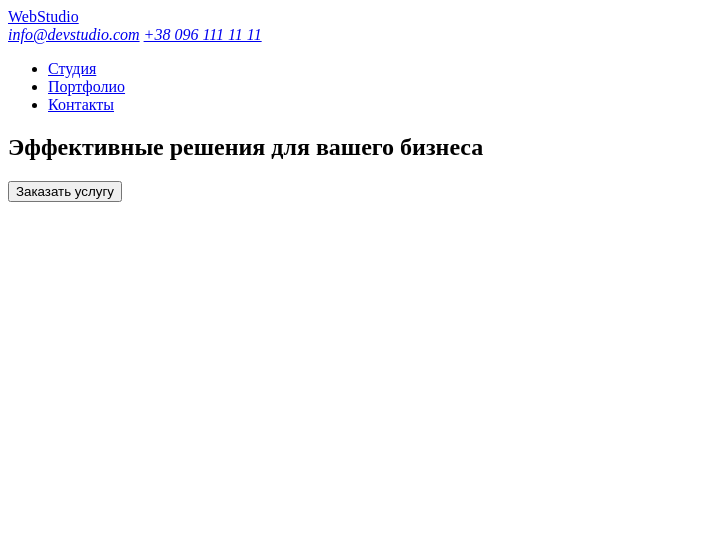
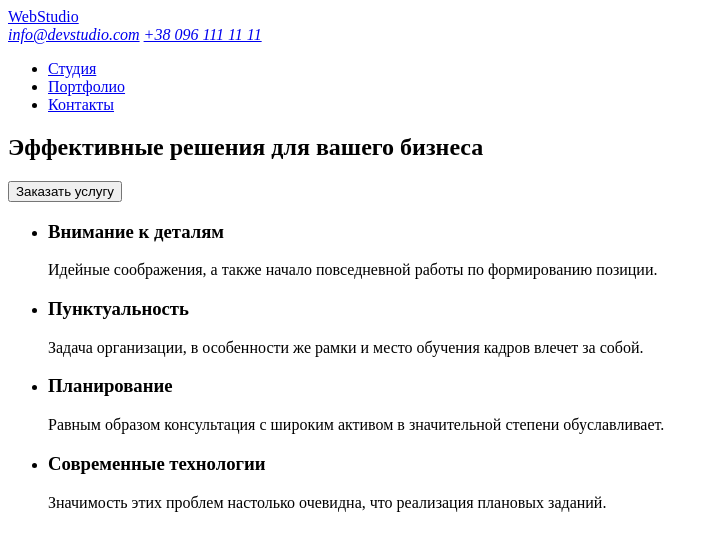
Before and after one commit to i-havr/goit-markup-hw-01, a plain HTML site: page index.html in a window 1280 px wide. Shown: the whole page, without its empty margins (0-719 px from the left). Drawn offline with Linux system fonts and the light colour scheme.

Commit message:
Додав 4 переваги

```diff
--- a/index.html
+++ b/index.html
@@ -34,6 +34,15 @@
             <h1>Эффективные решения для вашего бизнеса</h1>
             <button type="button">Заказать услугу</button>
         </section>
+        <section id="benefits">
+            <ul>
+                <li><h3>Внимание к деталям</h3><span>Идейные соображения, а также начало повседневной работы по формированию позиции.</span></li>
+                <li><h3>Пунктуальность</h3><span>Задача организации, в особенности же рамки и место обучения кадров влечет за собой.</span></li>
+                <li><h3>Планирование</h3><span>Равным образом консультация с широким активом в значительной степени обуславливает.</span></li>
+                <li><h3>Современные технологии</h3><span></span>Значимость этих проблем настолько очевидна, что реализация плановых заданий.</li>
+            </ul>
+
+        </section>
     </main>
 
     <footer>
```
